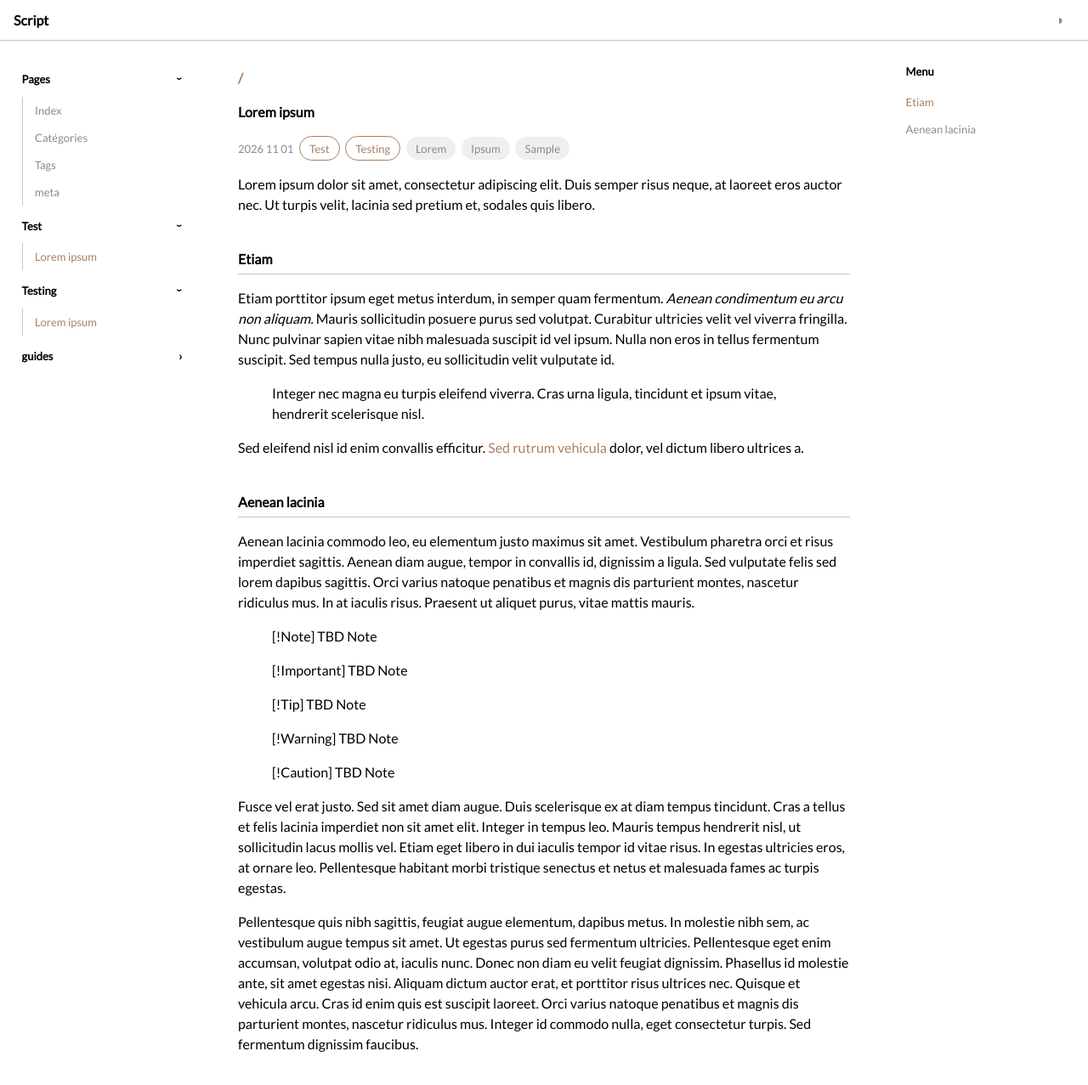
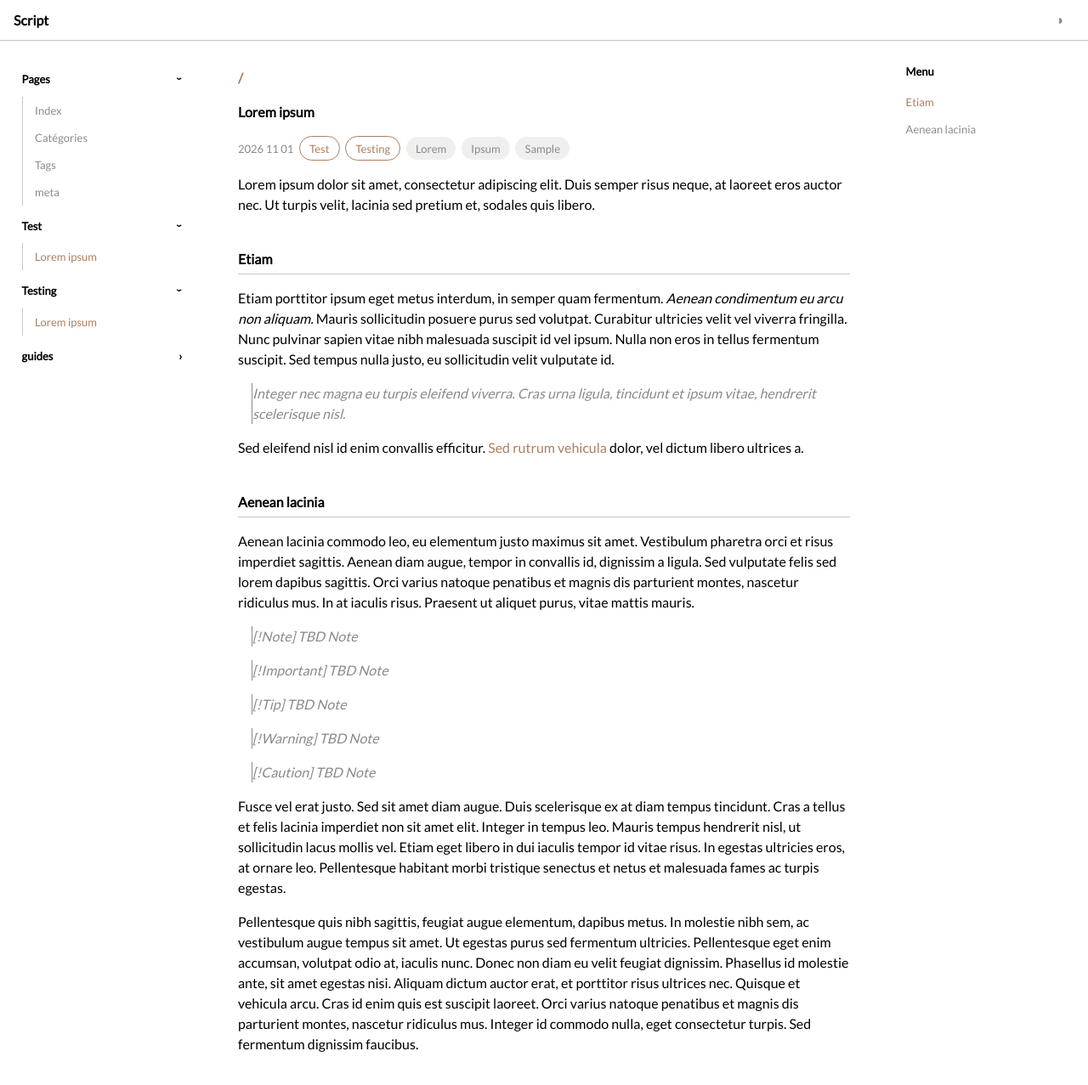
Before and after one commit to script-txt/script-txt.github.io, a Jekyll site: the page built from _posts/2026-11-01-Lorem-ipsum.md, in a window 1280 px wide and 1321 px high. Shown: the top 1277 px of the window at 85% size. Built offline with Jekyll 4.4.1, drawn with Linux system fonts in a browser that asks for light colours.

Commit message:
Update default.html

```diff
--- a/_layouts/default.html
+++ b/_layouts/default.html
@@ -40,8 +40,9 @@
   body { margin: 0; background: var(--bg); color: var(--fg); font-size: medium; line-height: 1.5em; font-family: "Lato", sans-serif; }
   a { color: var(--accent); text-decoration: none; }
 
-  quote { color: var(--muted); font-style: italic; color: var(--muted); margin-top: 1em; margin-bottom: 1em; margin-left: 1em; border-left: 1px solid var(--muted); }
+  blockquote { color: var(--muted); font-style: italic; color: var(--muted); margin-top: 1em; margin-bottom: 1em; margin-left: 1em; border-left: 1px solid var(--muted); }
   /* En-tête : fond pleine largeur, contenu limité à la largeur de la page */
+
   header {
     position: sticky; top: 0; z-index: 10;
     height: var(--header-h);
```
